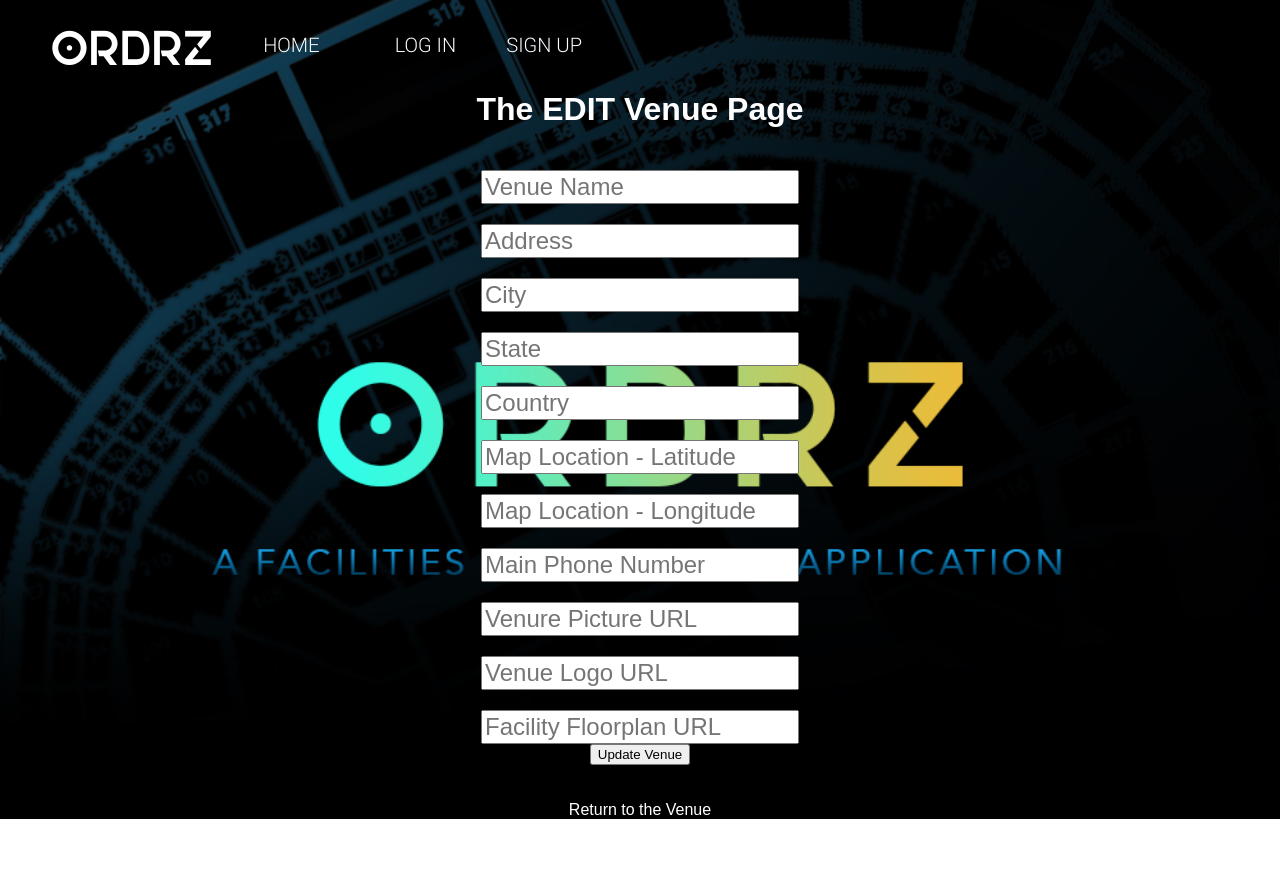
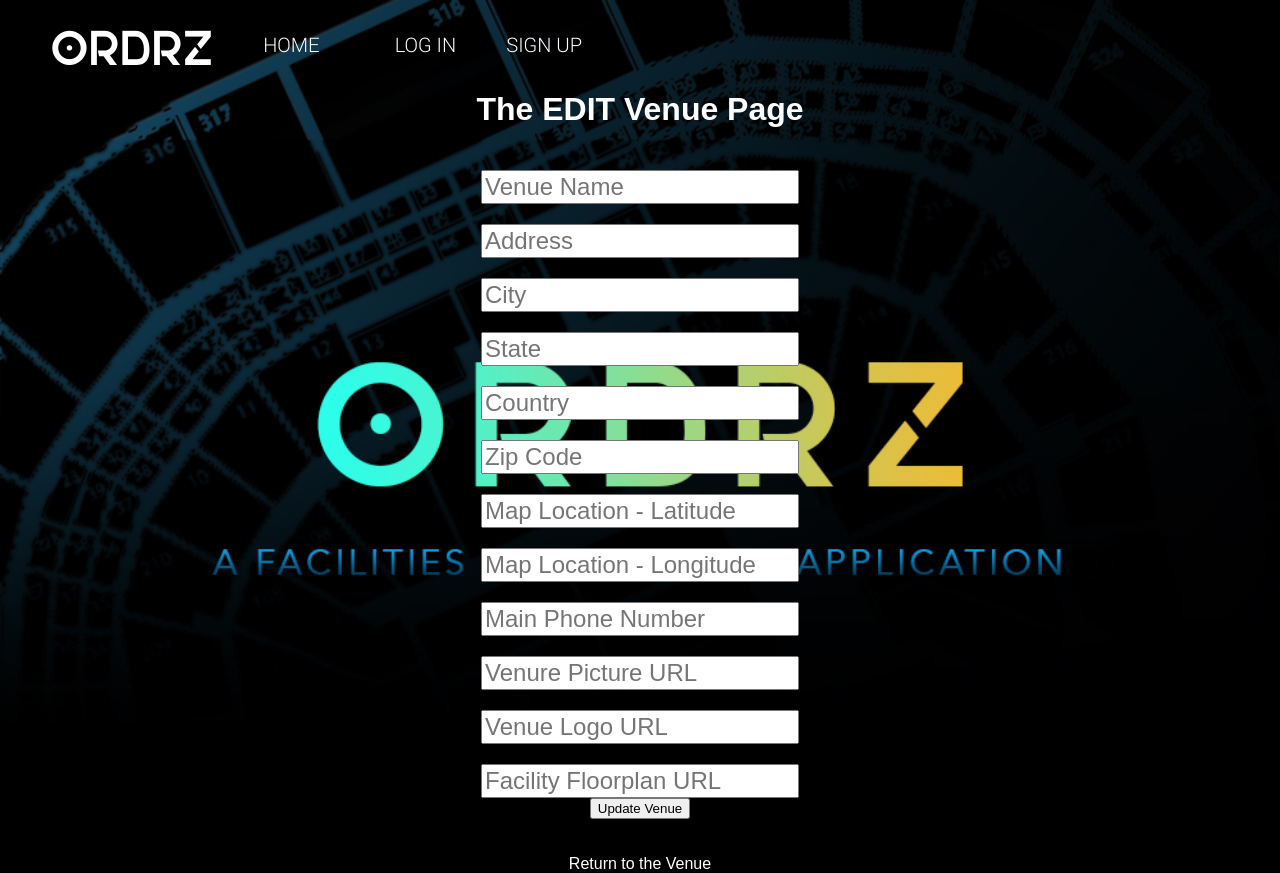
Before and after one commit to maustin99/Workz-App, a React (Create React App) app in the folder client/: page /api/venues-edit/1 in a window 1280 px wide. Shown: the top 873 px of the page. Before the commit the page ends 819 px from the top, so only its background shows below. Built offline with nearby package versions, Linux system fonts and the light colour scheme; no server answers.

Commit message:
Zip code fixes

```diff
--- a/client/src/pages/venue-create.js
+++ b/client/src/pages/venue-create.js
@@ -30,7 +30,7 @@ class VenueCreate extends React.Component {
                 address: this.refs.address.value,
                 city: this.refs.city.value,
                 state: this.refs.state.value,
-                zip: this.refs.state.value,
+                zip: this.refs.zip.value,
                 country: this.refs.country.value,
                 vlocationX: this.refs.vlocationX.value,
                 vlocationY: this.refs.vlocationY.value,
--- a/client/src/pages/venue-edit.js
+++ b/client/src/pages/venue-edit.js
@@ -40,6 +40,7 @@ class VenueEdit extends React.Component {
                 address: this.refs.address.value,
                 city: this.refs.city.value,
                 state: this.refs.state.value,
+                zip: this.refs.zip.value,
                 country: this.refs.country.value,
                 vlocationX: this.refs.vlocationX.value,
                 vlocationY: this.refs.vlocationY.value,
@@ -83,6 +84,7 @@ class VenueEdit extends React.Component {
             <input type="text" ref="city" placeholder="City"  defaultValue={currentVenue && currentVenue.city}  /><br/>
             <input type="text" ref="state" placeholder="State"  defaultValue={currentVenue && currentVenue.state}  /><br/>
             <input type="text" ref="country" placeholder="Country"  defaultValue={currentVenue && currentVenue.country} /><br/>
+            <input type="text" ref="zip" placeholder="Zip Code"  defaultValue={currentVenue && currentVenue.zip} /><br/>
             <input type="text" ref="vlocationX" placeholder="Map Location - Latitude" defaultValue={currentVenue && currentVenue.vlocationX} /><br/>
             <input type="text" ref="vlocationY" placeholder="Map Location - Longitude" defaultValue={currentVenue && currentVenue.vlocationY} /><br/>
             <input type="text" ref="phoneNumber" placeholder="Main Phone Number"  defaultValue={currentVenue && currentVenue.phoneNumber} /><br/>
```
